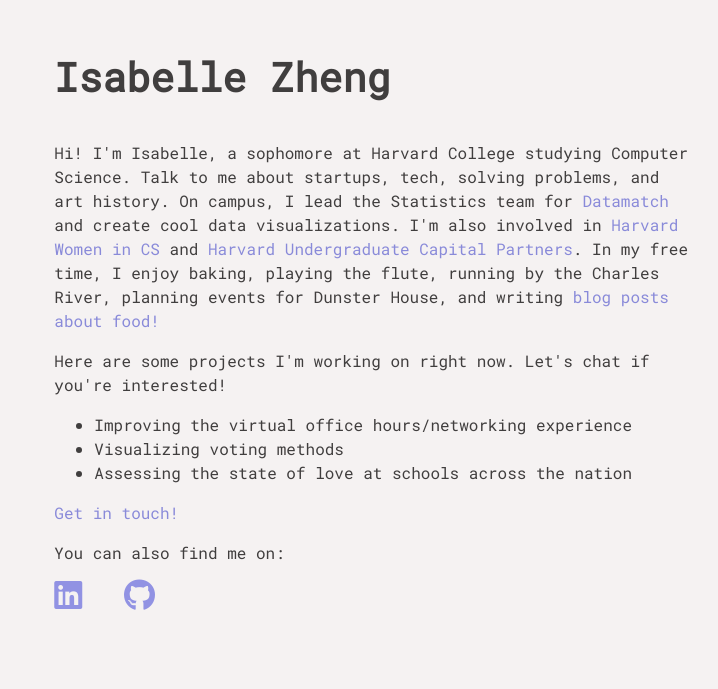
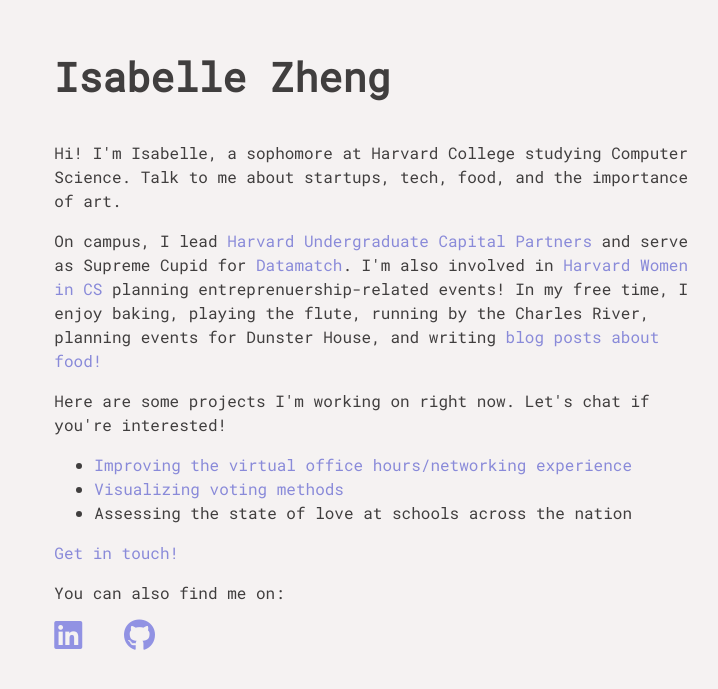
Before and after one commit to xisabao/meet23-viz, a plain HTML site: page index.html in a window 1280 px wide. Shown: the part 101-790 px from the top of the page, 447-1165 px from the left. Drawn offline with Linux system fonts and the light colour scheme; a web font is replaced by a local one.

Commit message:
update links

```diff
--- a/index.html
+++ b/index.html
@@ -26,12 +26,13 @@
         </div>
         <div class="col-md-8 bio">
             <h1>Isabelle Zheng</h1>
-            <p>Hi! I'm Isabelle, a sophomore at Harvard College studying Computer Science. Talk to me about startups, tech, solving problems, and art history. On campus, I lead the Statistics team for <a href=
-            "https://datamatch.me/">Datamatch</a> and create cool data visualizations. I'm also involved in <a href="http://www.harvardwics.com">Harvard Women in CS</a> and <a href="https://www.harvardcap.org/">Harvard Undergraduate Capital Partners</a>. In my free time, I enjoy baking, playing the flute, running by the Charles River, planning events for Dunster House, and writing <a href="https://nakedlemon.home.blog/">blog posts about food!</a></p>
+            <p>Hi! I'm Isabelle, a sophomore at Harvard College studying Computer Science. Talk to me about startups, tech, food, and the importance of art.</p>
+            <p>On campus, I lead <a href="https://www.harvardcap.org/">Harvard Undergraduate Capital Partners</a> and serve as Supreme Cupid for <a href=
+            "https://datamatch.me/">Datamatch</a>. I'm also involved in <a href="http://www.harvardwics.com">Harvard Women in CS</a> planning entreprenuership-related events! In my free time, I enjoy baking, playing the flute, running by the Charles River, planning events for Dunster House, and writing <a href="https://nakedlemon.home.blog/">blog posts about food!</a></p>
             <p>Here are some projects I'm working on right now. Let's chat if you're interested!</p>
             <ul>
-                <li>Improving the virtual office hours/networking experience</li>
-                <li>Visualizing voting methods</li>
+                <li><a href="https://www.congregate.live/" target="_blank">Improving the virtual office hours/networking experience</a></li>
+                <li><a href="https://trusting-brown-3e9b1f.netlify.app/" target="_blank">Visualizing voting methods</a></li>
                 <li>Assessing the state of love at schools across the nation</li>
             </ul>
             <p><a href="mailto:isabellezheng@college.harvard.edu">Get in touch!</a></p>
```
